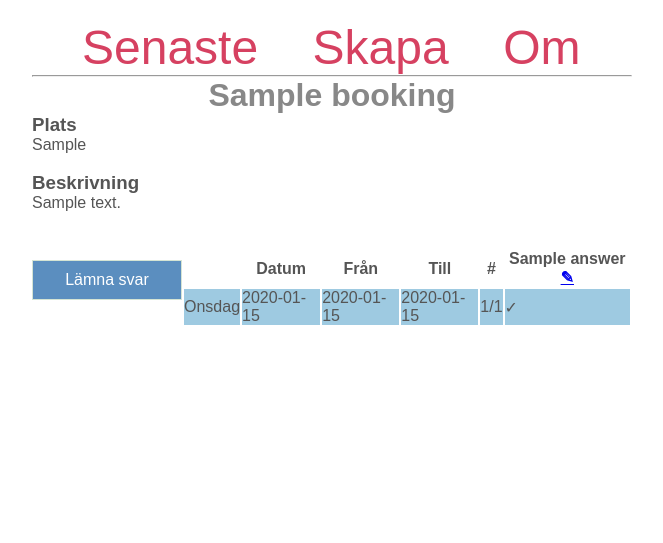
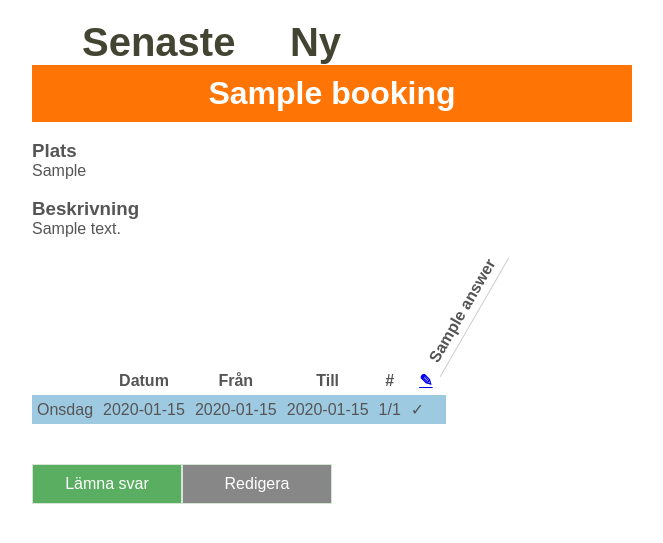
Before and after one commit to Asplund-Samuelsson/book, a Flask app: page /show/1 in a window 1280 px wide. Shown: the top 543 px of the page, without its empty margins (308-971 px from the left). Run offline with Flask 3, Linux system fonts and the light colour scheme; tables that the repository leaves empty hold one stand-in row (values such as "Sample post").

Commit message:
Begin to improve styling

```diff
--- a/static/styles.css
+++ b/static/styles.css
@@ -15,7 +15,9 @@ body{
 
 h1{
 	text-align: center;
-	color:  #888;
+	background: #fe7405;
+	padding: 10px;
+	color:  #fff;
 }
 
 form{
@@ -76,14 +78,22 @@ button{
 	width:  150px;
 	float: left;
 	font-size: 16px;
-	background-color: #5b8ebf;
 	border: thin solid #d5e4d4;
 	cursor: pointer;
 	color: #fff;
 }
+.answer {
+	background-color: #5aae61;
+}
+.edit {
+	background-color: #878787;
+}
+.save {
+	background-color: #5aae61;
+}
 
 button:active{
-	background-color: #aedea6;
+	background-color: #e0e0e0;
 	color: #000;
 }
 
@@ -91,3 +101,65 @@ button:active{
 	float: right;
 	background-color: green;
 }
+
+.booking {
+	padding: 10px;
+	margin: 5px;
+	background-color: #f3f3f3
+}
+
+nav a {
+	color: #444433;
+	font-size: 2.5em;
+	font-weight: bold;
+	margin-left: 50px;
+	text-decoration: none;
+}
+
+.alert {
+	padding: 20px;
+	margin: 5px;
+	color: #970020;
+	background-color: #ffd5de;
+}
+
+table {
+	margin-top: 10px;
+	margin-bottom: 10px;
+}
+th, td {
+	padding-top: 5px;
+	padding-bottom: 5px;
+	padding-left: 5px;
+	padding-right: 5px;
+}
+
+.clear {
+    clear: both;
+}
+
+th.adjust {
+	height: 140px;
+	white-space: nowrap;
+}
+th.adjust > div {
+transform:
+	translate(0px, 51px)
+}
+th.rotate {
+	/* Something you can count on */
+	height: 100px;
+	white-space: nowrap;
+}
+th.rotate > div {
+transform:
+	/* Magic Numbers */
+	translate(10px, 41px)
+	/* 45 is really 360 - 45 */
+	rotate(300deg);
+width: 30px;
+}
+th.rotate > div > span {
+border-bottom: 1px solid #ccc;
+padding: 5px 10px;
+}
--- a/templates/base.html
+++ b/templates/base.html
@@ -4,35 +4,12 @@
     <meta charset="UTF-8">
     <link rel="stylesheet" href="{{ url_for('static', filename='styles.css') }}">
     <title>{% block title %} {% endblock %} - PanBook</title>
-    <style>
-        .booking {
-            padding: 10px;
-            margin: 5px;
-            background-color: #f3f3f3
-        }
-        nav a {
-            color: #d64161;
-            font-size: 3em;
-            margin-left: 50px;
-            text-decoration: none;
-        }
-
-        .alert {
-            padding: 20px;
-            margin: 5px;
-            color: #970020;
-            background-color: #ffd5de;
-        }
-
-    </style>
 </head>
 <body>
     <nav>
         <a href="{{ url_for('index') }}">Senaste</a>
-        <a href="{{ url_for('create') }}">Skapa</a>
-        <a href="#">Om</a>
+        <a href="{{ url_for('create') }}">Ny</a>
     </nav>
-    <hr>
     <div class="content">
         {% for message in get_flashed_messages() %}
             <div class="alert">{{ message }}</div>
--- a/templates/create.html
+++ b/templates/create.html
@@ -2,6 +2,7 @@
 
 {% block content %}
     <h1>{% block title %} {% if not edit %} Skapa ny{% else %} Redigera{% endif %} bokning {% endblock %}</h1>
+    <br>
     <form method="post">
         <label for="title">Titel*</label>
         <br>
@@ -44,6 +45,6 @@
         </div>
         {% endfor %}
         {% endif %}
-        <button type="submit">Spara</button>
+        <button type="submit" class="save">Spara</button>
     </form>
 {% endblock %}
--- a/templates/index.html
+++ b/templates/index.html
@@ -2,6 +2,7 @@
 
 {% block content %}
 <h1>{% block title %} Bokningar {% endblock %}</h1>
+<br>
   {% for booking in bookings %}
   <a href="{{ url_for('show', booking_id=booking['booking_id']) }}">
     <div class='booking'>
--- a/templates/show.html
+++ b/templates/show.html
@@ -2,20 +2,30 @@
 
 {% block content %}
     <h1>{% block title %} {{ booking['title']}} {% endblock %}</h1>
+    <br>
     <h3>Plats</h3>
     <p>{{ booking['location'] }}</p>
     <br>
     <h3>Beskrivning</h3>
     <p>{{ booking['description'] }}</p>
     <br>
-    <form action="{{ url_for('answer', booking_id=booking_id) }}">
-      <button type="submit">Lämna svar</button>
-    </form>
-    <br>
-    <table>
+    <table cellspacing="0">
         <tr>
           {% for column in booking['header'] %}
-          <th>{{ column }} {% if column in booking['names'] %} <a href="{{ url_for('answer', booking_id=booking['booking_id'], edit_name=column) }}"> &#x270E; </a>{% endif %}</th>
+          {% if column in booking['names'] %}
+          <th class="rotate"><div><span>{{ column }}</span></div></th>
+          {% else %}
+          <th></th>
+          {% endif %}
+          {% endfor %}
+        </tr>
+        <tr>
+          {% for column in booking['header'] %}
+          {% if column in booking['names'] %}
+          <th><div><span><a href="{{ url_for('answer', booking_id=booking['booking_id'], edit_name=column) }}"> &#x270E; </a></span></div></th>
+          {% else %}
+          <th><div><span>{{ column }}</span></div></th>
+          {% endif %}
           {% endfor %}
         </tr>
         {% for row in booking['rows'] %}
@@ -26,4 +36,11 @@
         </tr>
         {% endfor %}
       </table>
+    <div class="clear"></div>
+    <form action="{{ url_for('answer', booking_id=booking_id) }}">
+      <button type="submit" class="answer">Lämna svar</button>
+    </form>
+    <form action="{{ url_for('create', booking_id=booking_id) }}">
+      <button type="submit" class="edit">Redigera</button>
+    </form>
 {% endblock %}
```
Also changed, not shown: templates/answer.html (+16 -3 lines).
